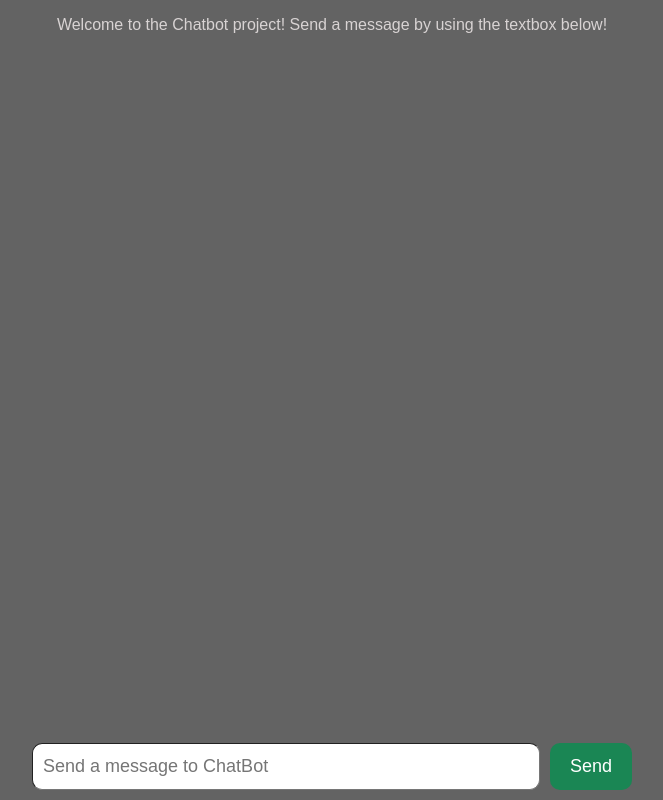
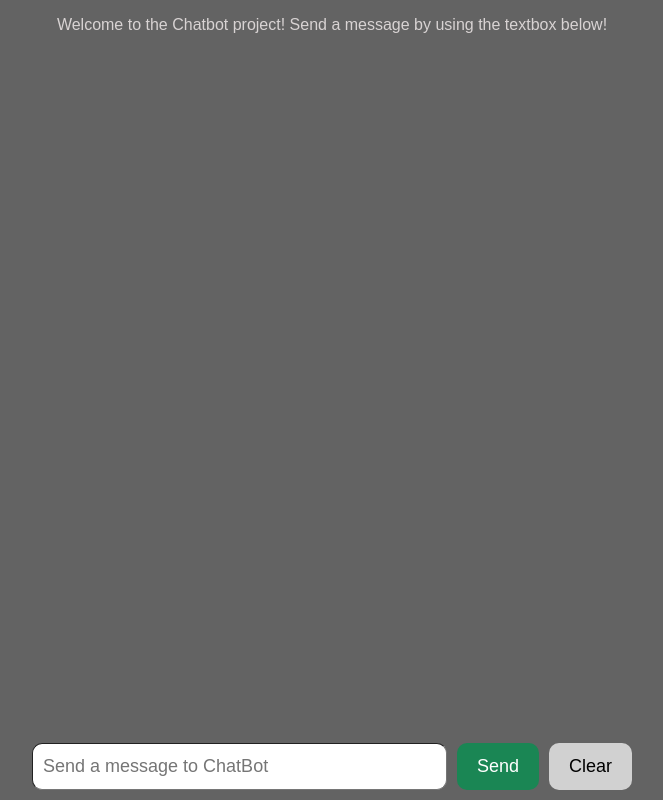
Before and after one commit to Reaper3484/Chatbot-Project-React, a React (Vite) app: page / in a window 1280 px wide. Shown: the whole page, without its empty margins (308-971 px from the left). Built offline with nearby package versions, Linux system fonts and the light colour scheme.

Commit message:
Added a clear button to clear messages and local storage

```diff
--- a/src/components/ChatInput.css
+++ b/src/components/ChatInput.css
@@ -7,6 +7,10 @@
   border-radius: 10px;
   font-size: large;
   cursor: pointer;
+}
+
+.button-disabled {
+  background-color: rgb(17, 80, 50);
 }
 
 .chat-input {
@@ -24,6 +28,13 @@
   margin-bottom: 10px;
 }
 
-.button-disabled {
-  background-color: rgb(17, 80, 50);
+.clear-button {
+  background-color: rgb(209, 209, 209);
+  color: rgb(0, 0, 0);
+  padding: 12px 20px;
+  margin-left: 10px;
+  border: none;
+  border-radius: 10px;
+  font-size: large;
+  cursor: pointer;
 }
--- a/src/components/ChatInput.jsx
+++ b/src/components/ChatInput.jsx
@@ -63,6 +63,11 @@ export function ChatInput({ setChatMessages, showScrollButton }) {
         }
     }
 
+    function clearStorage() {
+        setChatMessages([])
+        localStorage.clear()
+    }
+
     return (
         <div className="chat-input-container">
             <input
@@ -80,6 +85,11 @@ export function ChatInput({ setChatMessages, showScrollButton }) {
                 disabled={botThinking}>
                 Send
             </button>
+
+            <button className="clear-button"
+                onClick={clearStorage}>
+                Clear
+            </button>
         </div>
     )
 }
```
